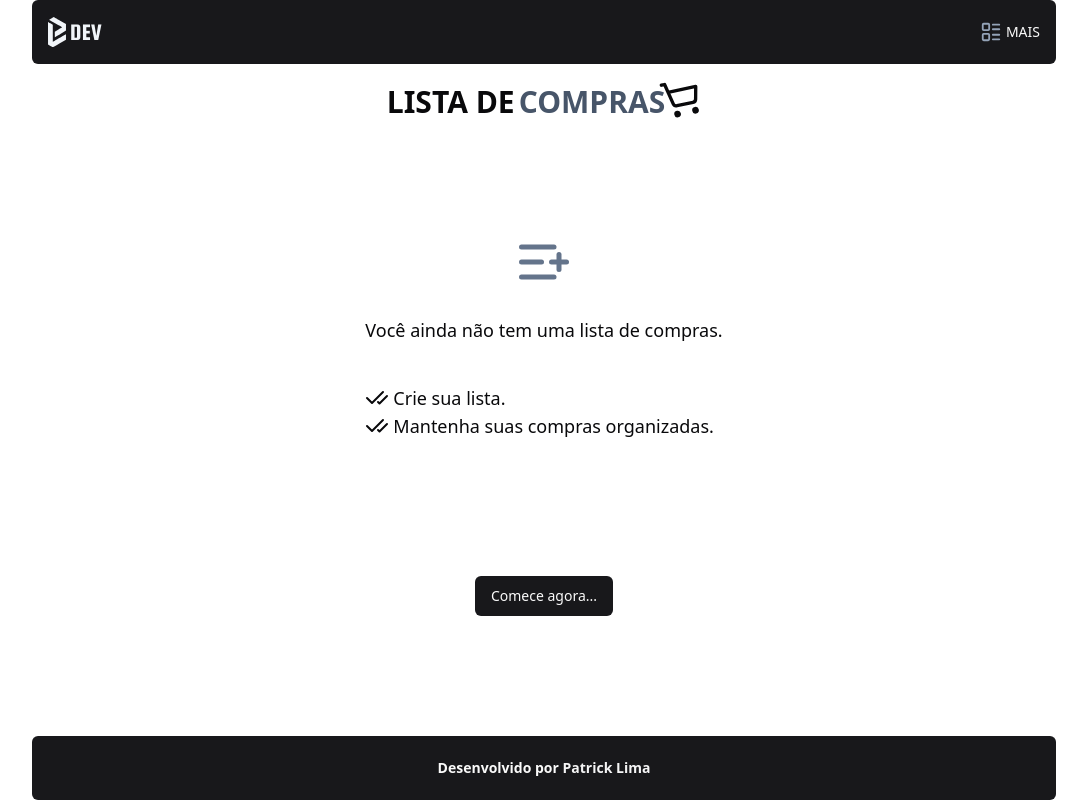
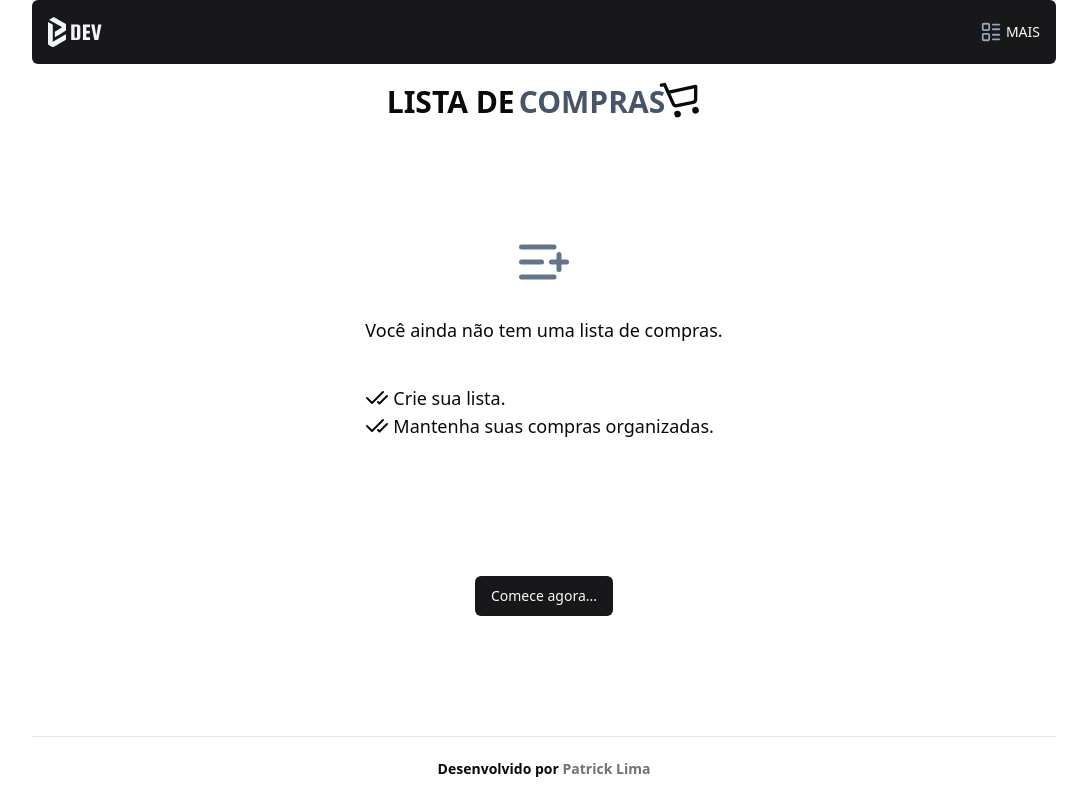
Before and after one commit to patricklimax/react-vite-shopping-list, a React (Vite) app: page / in a window 1280 px wide. Shown: the whole page, without its empty margins (96-1183 px from the left). Built offline with nearby package versions, Linux system fonts and the light colour scheme.

Commit message:
chore: added link to redirect page on the Patrick Lima

```diff
--- a/src/components/footer.tsx
+++ b/src/components/footer.tsx
@@ -1,8 +1,11 @@
 export const Footer = () => {
   return (
-    <footer className="bg-primary text-primary-foreground rounded-md h-16 flex items-center justify-center">
+    <footer className="border-t h-16 flex items-center justify-center">
       <p className="text-sm font-semibold text-center">
-        Desenvolvido por <span className="text-muted">Patrick Lima</span>
+        Desenvolvido por{" "}
+        <a href="https://patricklimax.vercel.app/">
+          <span className="text-muted-foreground">Patrick Lima</span>
+        </a>
       </p>
     </footer>
   );
```
Also changed, not shown: src/components/header.tsx (line endings or trailing spaces).
